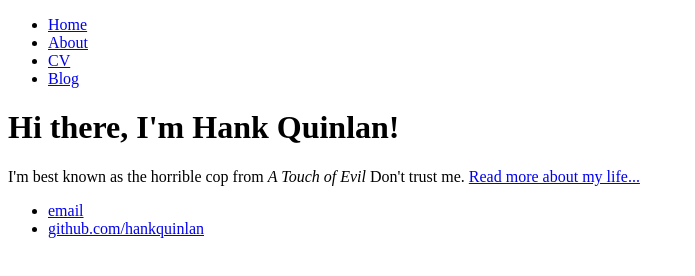
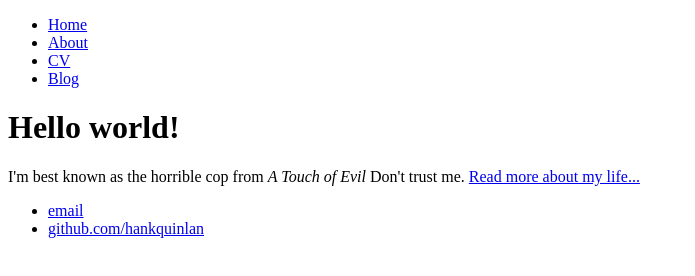
Before and after one commit to mushangqiu/WeHau, a plain HTML site: page index.html in a window 1280 px wide. Shown: the whole page, without its empty margins (0-695 px from the left). Drawn offline with Linux system fonts and the light colour scheme.

Commit message:
mushangqiu

```diff
--- a/index.html
+++ b/index.html
@@ -14,7 +14,7 @@
         </nav>
         <div class="container">
             <div class="blurb">
-                <h1>Hi there, I'm Hank Quinlan!</h1>
+                <h1>Hello world!</h1>
                 <p>I'm best known as the horrible cop from <em>A Touch of Evil</em> Don't trust me. <a href="/about">Read more about my life...</a></p>
             </div><!-- /.blurb -->
         </div><!-- /.container -->
```
